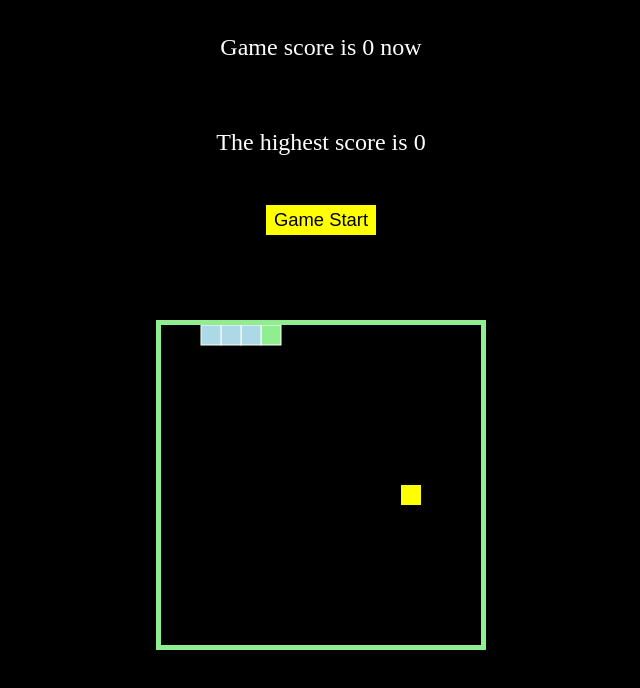
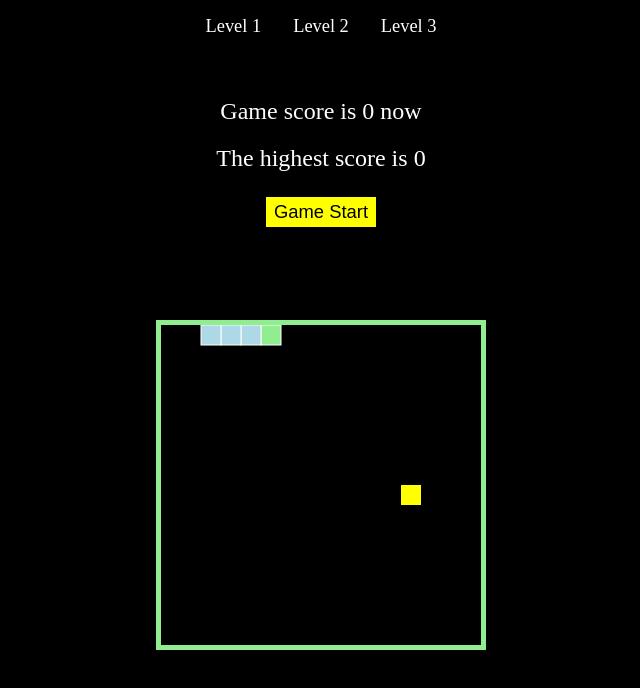
Before and after one commit to chenaya/chenaya.github.io, a plain HTML site: page index.html in a window 1280 px wide. Shown: the whole page, without its empty margins (319-959 px from the left). Drawn offline with Linux system fonts and the light colour scheme.

Commit message:
change header

```diff
--- a/index.html
+++ b/index.html
@@ -6,7 +6,18 @@
     <title>The Snake 貪食蛇遊戲</title>
     <link rel="stylesheet" href="./style.css" />
   </head>
+
   <body>
+    <header>
+      <nav>
+        <ul>
+          <li><a href="#">Level 1</a></li>
+          <li><a href="#">Level 2</a></li>
+          <li><a href="#">Level 3</a></li>
+        </ul>
+      </nav>
+    </header>
+
     <canvas
       id="myCanvas"
       width="320"
--- a/style.css
+++ b/style.css
@@ -2,6 +2,10 @@
   padding: 0;
   border: 0;
   box-sizing: border-box;
+}
+
+ul {
+  list-style-type: none;
 }
 
 body {
@@ -9,6 +13,10 @@ body {
   display: flex;
   flex-direction: column;
   align-items: center;
+}
+
+p {
+  margin: 0;
 }
 
 #myCanvas {
@@ -20,10 +28,12 @@ body {
 }
 
 #myScore {
-  margin-top: 1rem;
+  margin-top: 5rem;
+  color: white;
+  font-size: 1.5rem;
+  padding: 10px;
 }
 
-#myScore,
 #myScore2 {
   color: white;
   font-size: 1.5rem;
@@ -37,3 +47,39 @@ body {
   display: block;
   margin-top: 15px;
 }
+
+header {
+  position: fixed;
+  top: 0;
+  width: 100%;
+  height: 60px;
+  background-color: black;
+  z-index: 1000;
+}
+
+nav {
+  border-bottom: white 3px;
+}
+
+nav ul {
+  display: flex;
+  justify-content: center;
+  padding: 0;
+  margin: 0;
+  list-style: none;
+}
+
+nav ul li {
+  padding: 1rem;
+}
+
+nav ul li a {
+  font-size: 1.15rem;
+  transition: all 0.3s ease;
+  color: white;
+  text-decoration: none;
+}
+
+nav ul li a:hover {
+  color: yellow;
+}
```
